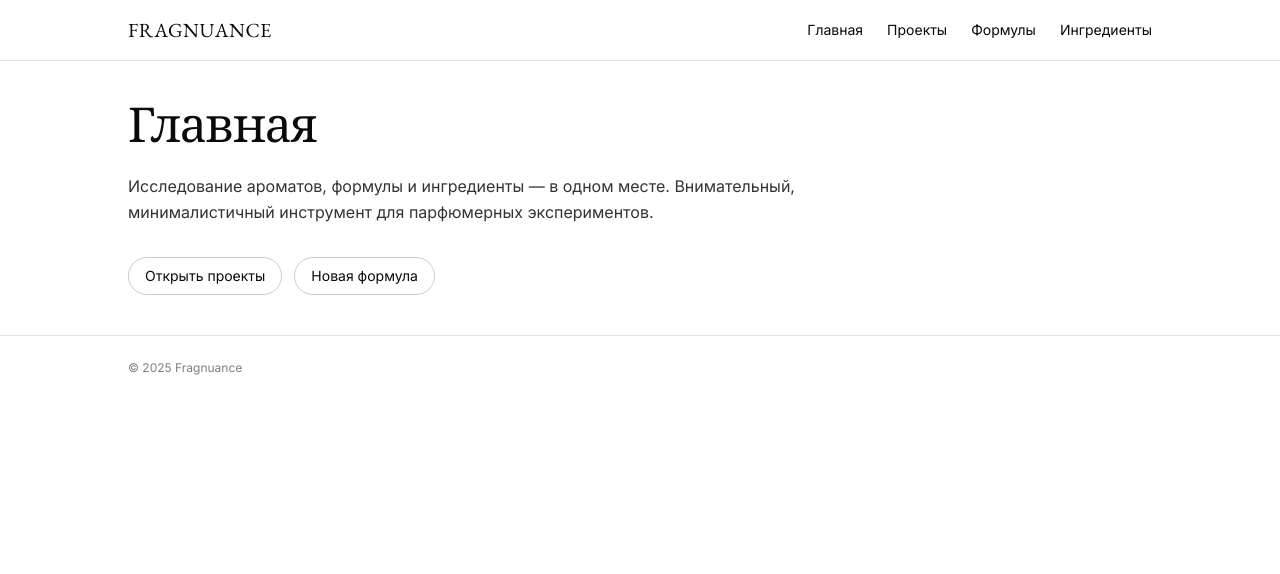
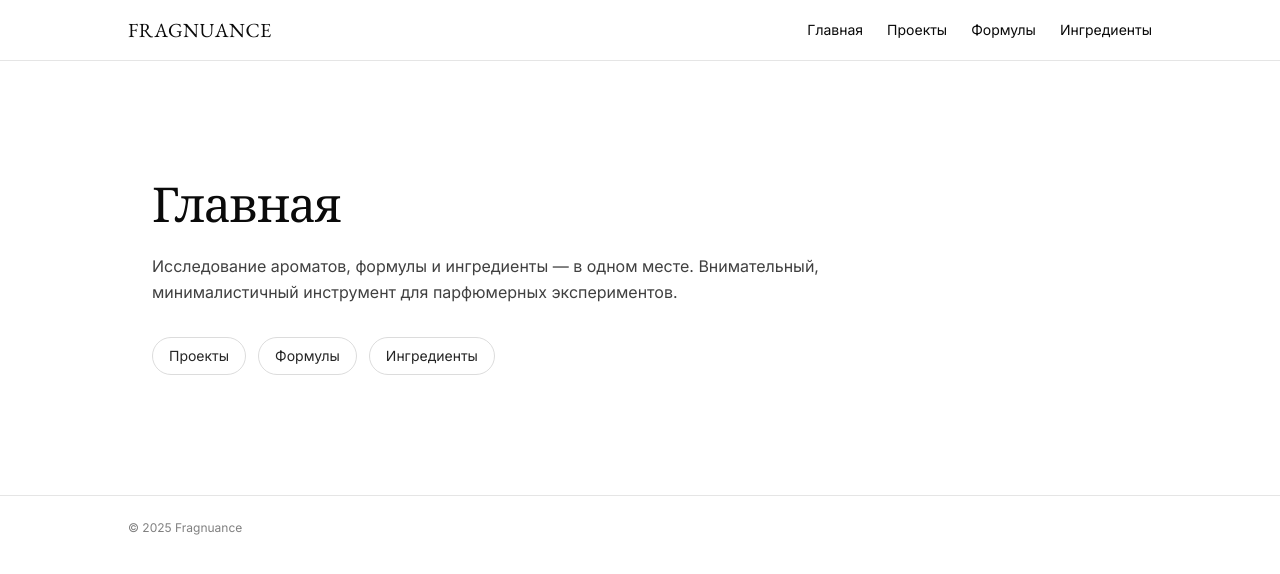
Before and after one commit to film-eyes/fragnuance, a React (Vite) app: page / in a window 1280 px wide. Shown: the top 574 px of the page. Built offline with nearby package versions, Linux system fonts and the light colour scheme.

Commit message:
fixed pages names

```diff
--- a/src/index.css
+++ b/src/index.css
@@ -31,3 +31,11 @@
 @layer components {
   .wrap { @apply container max-w-6xl; }
 }
+
+@layer components {
+  .btn-outline {
+    @apply inline-flex items-center gap-2 rounded-full border border-neutral-300/80
+           px-4 py-2 text-sm text-neutral-800 hover:border-neutral-900
+           hover:text-neutral-900 transition-colors duration-200;
+  }
+}
--- a/src/pages/home.jsx
+++ b/src/pages/home.jsx
@@ -1,15 +1,45 @@
 export default function Home() {
   return (
-    <>
-      <h1 className="mb-6">Главная</h1>
-      <p className="max-w-2xl text-black/80 leading-relaxed">
-        Исследование ароматов, формулы и ингредиенты — в одном месте.
-        Внимательный, минималистичный инструмент для парфюмерных экспериментов.
-      </p>
-      <div className="mt-8 flex gap-3">
-        <button className="btn">Открыть проекты</button>
-        <button className="btn">Новая формула</button>
+    <section className="relative">
+      {/* фоновая картинка */}
+      <div
+        className="absolute inset-0 -z-10 bg-center bg-cover bg-no-repeat opacity-90"
+        style={{ backgroundImage: "url('/images/perfume-hero.png')" }}
+        aria-hidden="true"
+      />
+      {/* легкая вуаль для читаемости */}
+      <div className="absolute inset-0 -z-10 bg-white/70" />
+
+      <div className="max-w-5xl mx-auto px-6 py-20">
+        <h1 className="font-serif text-4xl sm:text-5xl tracking-tight mb-6">
+          Главная
+        </h1>
+        <p className="text-neutral-700 leading-relaxed max-w-2xl">
+          Исследование ароматов, формулы и ингредиенты — в одном месте.
+          Внимательный, минималистичный инструмент для парфюмерных экспериментов.
+        </p>
+
+        <div className="mt-8 flex flex-wrap gap-3">
+          <a
+            href="/projects"
+            className="btn-outline"
+          >
+            Проекты
+          </a>
+          <a
+            href="/formulas"
+            className="btn-outline"
+          >
+            Формулы
+          </a>
+          <a
+            href="/ingredients"
+            className="btn-outline"
+          >
+            Ингредиенты
+          </a>
+        </div>
       </div>
-    </>
+    </section>
   );
 }
```
